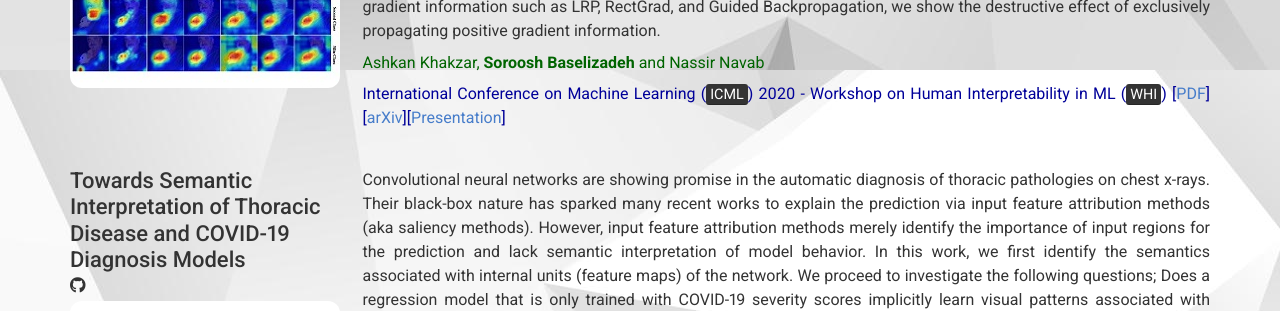
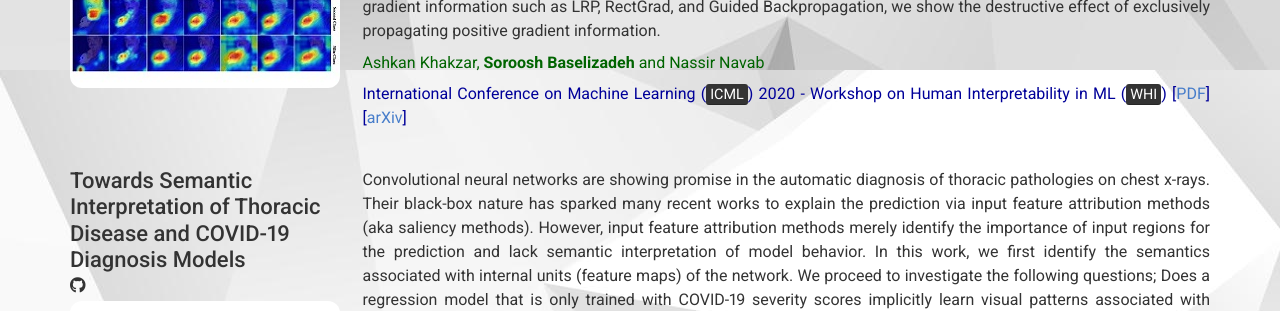
Before and after one commit to Soroosh-Bsl/soroosh-bsl.github.io, a Jekyll site: the page built from index.md, in a window 1280 px wide and 900 px high, scrolled down 1778 px. Shown: the part 152-463 px from the top of the window. Built offline with Jekyll 4.4.1, drawn with Linux system fonts in a browser that asks for light colours; nearby versions of some CDN libraries; a style sheet for code colours, icons or effects is not loaded.

Commit message:
links corrected

```diff
--- a/_config.yml
+++ b/_config.yml
@@ -128,7 +128,7 @@ content:
           <span style="color:#006400"> Ashkan Khakzar, <strong>Soroosh Baselizadeh</strong> and Nassir Navab </span>
 
           <span style="color:#000099"> International Conference on Machine Learning (<mark>ICML</mark>) 2020 - Workshop on Human Interpretability in ML (<mark>WHI</mark>)
-          [<a href="files/rethink_pos_grad_main.pdf">PDF</a>][<a href="https://arxiv.org/abs/2012.00362">arXiv</a>][<a href="files/rethink_pos_grad_vid.pdf">Presentation</a>]</span>
+          [<a href="files/rethink_pos_grad_main.pdf">PDF</a>][<a href="https://arxiv.org/abs/2012.00362">arXiv</a>]</span>
       - layout: left
         title: Towards Semantic Interpretation of Thoracic Disease and COVID-19 Diagnosis Models
         additional_links:
```
